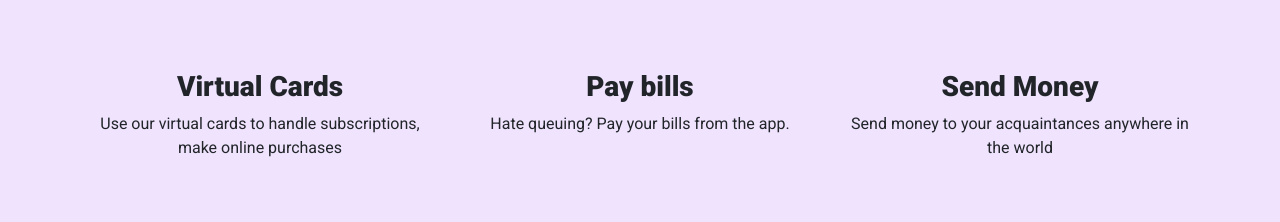
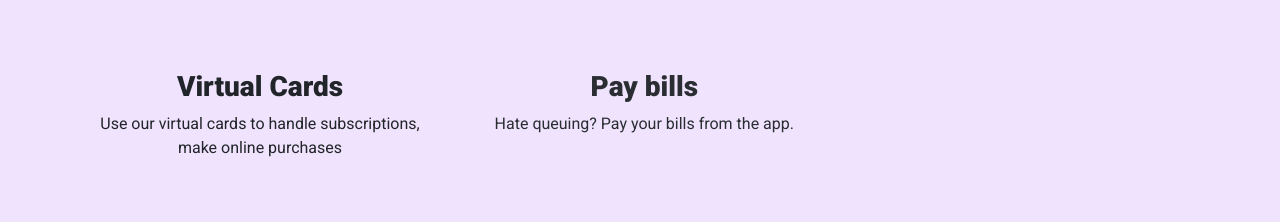
Before and after one commit to jaybarnes33/gocash, a Next.js app: page / in a window 1280 px wide. Shown: the part 826-1048 px from the top of the page. Built offline with nearby package versions, Linux system fonts and the light colour scheme.

Commit message:
Fix: retouch scroll animation

```diff
--- a/pages/index.tsx
+++ b/pages/index.tsx
@@ -184,7 +184,7 @@ export default function Home() {
                 <div
                   className="d-flex justify-content-start gap-3"
                   data-aos="fade-left"
-                  data-aos-duration="1000"
+                  data-aos-duration={1000}
                 >
                   <a
                     href="https://docs.google.com/forms/d/e/1FAIpQLSc1af3Ptztn_SohZVoEeMx94kvA0N0ASyCVmNigz8GWJZrofQ/viewform"
@@ -223,34 +223,36 @@ export default function Home() {
         <Container>
           <Row className="text-center pt-5">
             <Col md={4}>
-              <div>
-                <h3 data-aos="fade-right" data-aos-duration={1000}>
-                  Virtual Cards
-                </h3>
-                <p data-aos="fade-left" data-aos-duration={1000}>
+              <div
+                data-aos="fade-right"
+                data-aos-duration={1000}
+                data-aos-delay={1000}
+              >
+                <h3>Virtual Cards</h3>
+                <p>
                   Use our virtual cards to handle subscriptions, make online
                   purchases
                 </p>
               </div>
             </Col>
             <Col md={4}>
-              <div>
-                <h3 data-aos="fade-right" data-aos-duration={1000}>
-                  Pay bills
-                </h3>
-                <p data-aos="fade-left" data-aos-duration={1000}>
-                  Hate queuing? Pay your bills from the app.
-                </p>
+              <div
+                data-aos="fade-left"
+                data-aos-duration={1000}
+                data-aos-delay={2000}
+              >
+                <h3>Pay bills</h3>
+                <p>Hate queuing? Pay your bills from the app.</p>
               </div>
             </Col>
             <Col md={4}>
-              <div>
-                <h3 data-aos="fade-left" data-aos-duration={1000}>
-                  Send Money
-                </h3>
-                <p data-aos="fade-right" data-aos-duration={1000}>
-                  Send money to your acquaintances anywhere in the world
-                </p>
+              <div
+                data-aos="fade-right"
+                data-aos-duration={1000}
+                data-aos-delay={3000}
+              >
+                <h3>Send Money</h3>
+                <p>Send money to your acquaintances anywhere in the world</p>
               </div>
             </Col>
           </Row>
```
